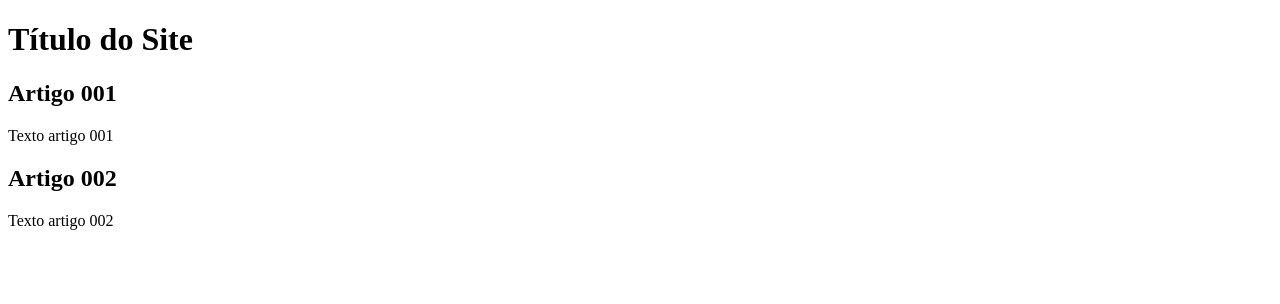
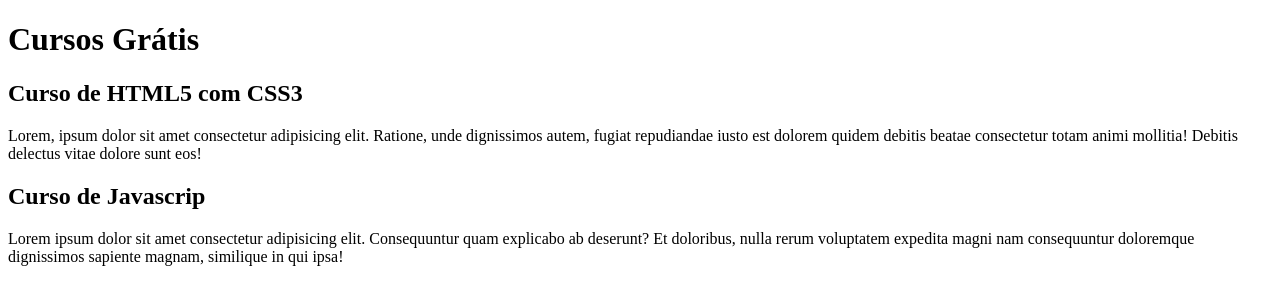
Before and after one commit to ronancostapereira/projeto-site, a plain HTML site: page index.html in a window 1280 px wide. Drawn offline with Linux system fonts and the light colour scheme.

Commit message:
comecei a escrever o conteúdo

```diff
--- a/index.html
+++ b/index.html
@@ -8,15 +8,25 @@
   <body>
     <main>
       <head>
-        <h1>Título do Site</h1>
+        <h1>Cursos Grátis</h1>
       </head>
       <article>
-        <h2>Artigo 001</h2>
-        <p>Texto artigo 001</p>
+        <h2>Curso de HTML5 com CSS3</h2>
+        <p>
+          Lorem, ipsum dolor sit amet consectetur adipisicing elit. Ratione,
+          unde dignissimos autem, fugiat repudiandae iusto est dolorem quidem
+          debitis beatae consectetur totam animi mollitia! Debitis delectus
+          vitae dolore sunt eos!
+        </p>
       </article>
       <article>
-        <h2>Artigo 002</h2>
-        <p>Texto artigo 002</p>
+        <h2>Curso de Javascrip</h2>
+        <p>
+          Lorem ipsum dolor sit amet consectetur adipisicing elit. Consequuntur
+          quam explicabo ab deserunt? Et doloribus, nulla rerum voluptatem
+          expedita magni nam consequuntur doloremque dignissimos sapiente
+          magnam, similique in qui ipsa!
+        </p>
       </article>
     </main>
   </body>
```
